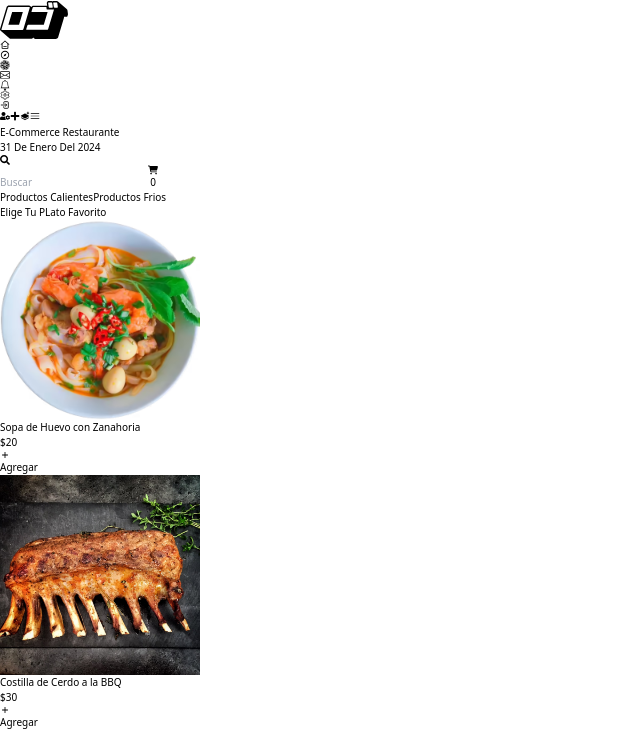
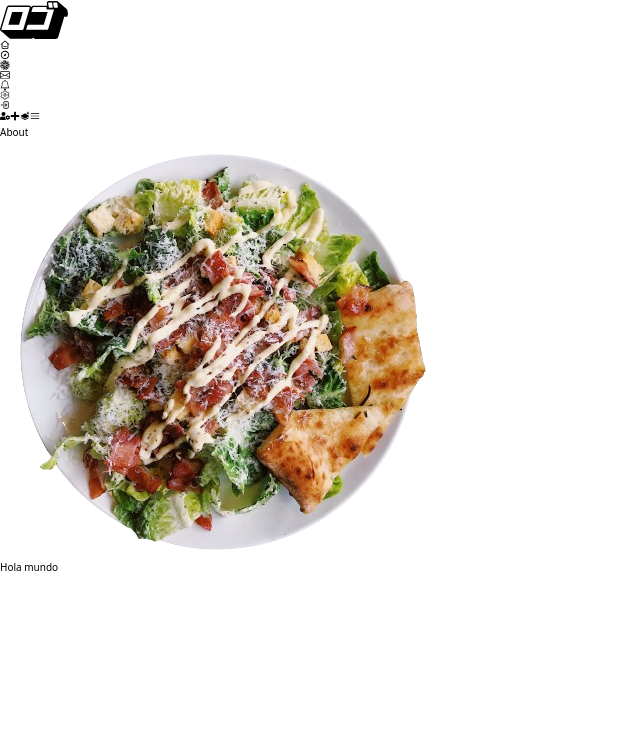
Before and after one commit to sasamile/E-Commerce-Restaurante, a React (Vite) app: page /E-Commerce-Restaurante/about in a window 1280 px wide. Shown: the top 731 px of the page, without its empty margins (0-640 px from the left). Built offline with nearby package versions, Linux system fonts and the light colour scheme.

Commit message:
correccion de rutas

```diff
--- a/src/App.tsx
+++ b/src/App.tsx
@@ -11,9 +11,9 @@ function App() {
           <Sidebar />
           <main className=" lg:pl-32 ">
             <Routes>
-              <Route path="/E-Commerce-Restaurante/*" element={<Home/>}>
-                <Route path="about" element={<About />} />
-              </Route>
+              <Route path="/E-Commerce-Restaurante/" element={<Home/>}/>
+                <Route path="/E-Commerce-Restaurante/about" element={<About />} />
+
             </Routes>
           </main>
         </Router>
--- a/src/components/About.tsx
+++ b/src/components/About.tsx
@@ -1,3 +1,4 @@
+import { Plato1 } from "../assets"
 
 
 
@@ -6,6 +7,7 @@ function About() {
   return (
     <>
     <h1>About</h1>
+    <img src={Plato1} alt="" />
     </>
   )
 }
```
